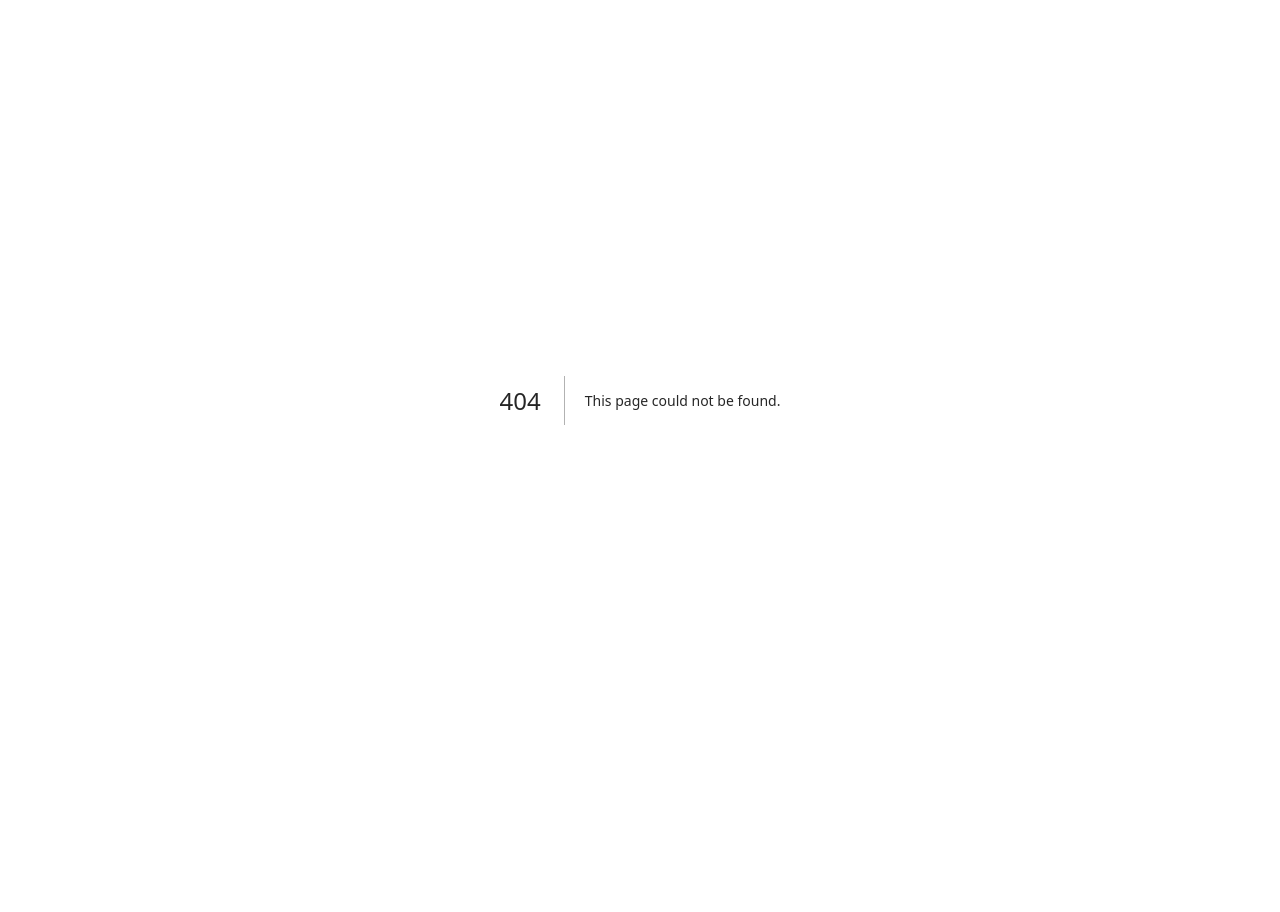
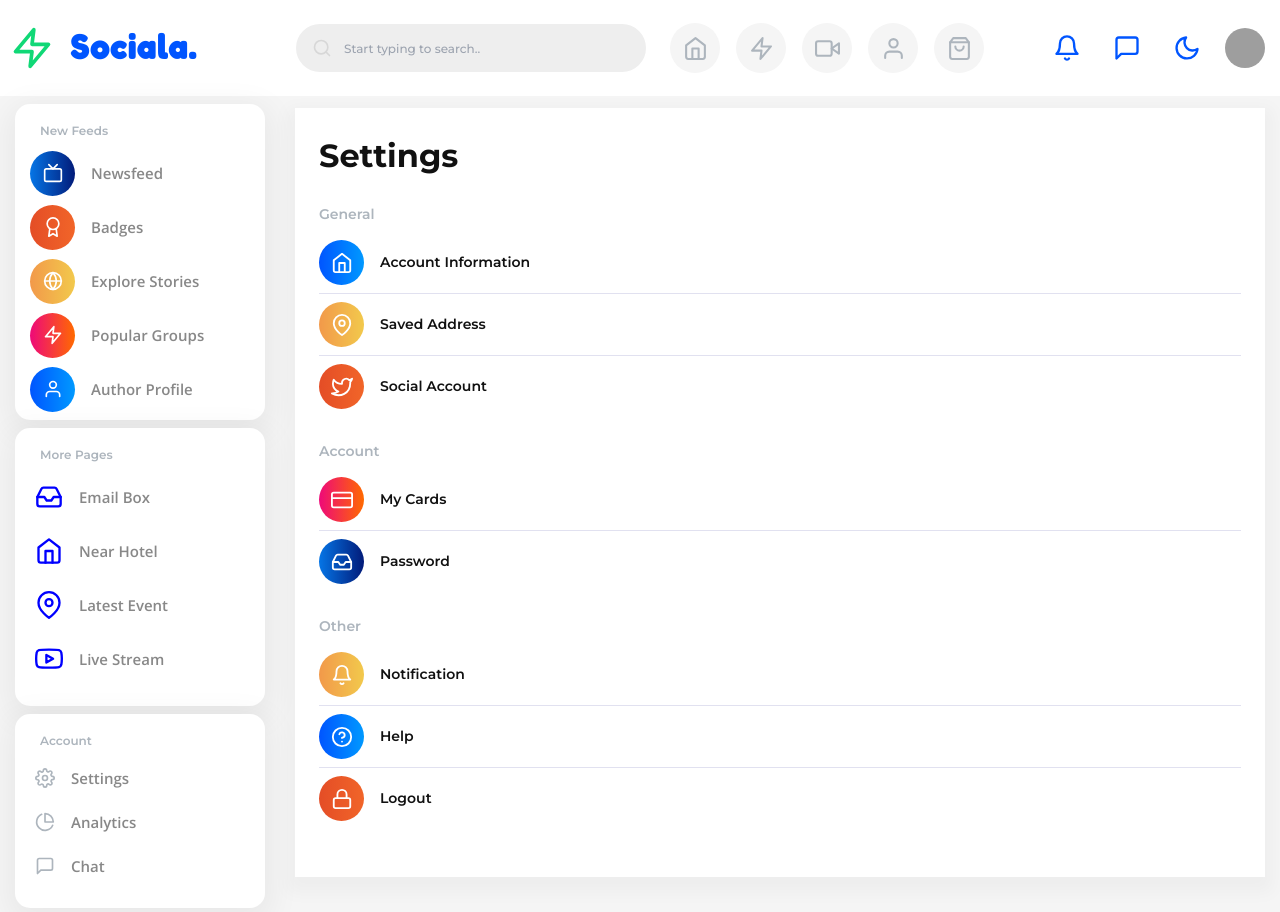
Before and after one commit to kien2572001/Fakebook, a Next.js app in the folder web/: page /defaultsettings in a window 1280 px wide. Before the commit this address had no page. Shown: the top 912 px of the page. Before the commit the page ends 800 px from the top, so only its background shows below. Built offline with nearby package versions, Linux system fonts and the light colour scheme; grey boxes are pictures that could not be loaded; a web font is replaced by a local one.

Commit message:
feat: add DefaultSetting page

```diff
--- a/web/components/layouts/Sidebar/index.js
+++ b/web/components/layouts/Sidebar/index.js
@@ -1,6 +1,7 @@
 import react from "react";
 import { Tv, Globe, Award, Zap, User } from "react-feather";
 import { Inbox, Home, MapPin, Youtube } from "react-feather";
+import { Settings,PieChart,MessageSquare } from "react-feather";
 
 export default function Sidebar() {
   return (
@@ -105,6 +106,42 @@ export default function Sidebar() {
         </div>
       </div>
       {/* End more pages */}
+      {/* Account box */}
+      <div className="w-full flex flex-col my-2 pt-4 pb-1 bg-white rounded-[15px] shadow-[0_8px_30px_8px_rgba(0,0,0,0.05)]">
+        <div className="text-xs text-gray-text font-semibold pl-[25px] mb-[5px] font-montserrat leading-[21px]">
+          Account
+        </div>
+        <div className="flex flex-col mb-4">
+          {/* Settings button */}
+          <div className="flex px-[20px] py-2 items-center min-h-[44px]">
+            <div className="w-[20px] h-[20px] flex justify-center items-center mr-4 ">
+              <Settings size="20" color="#adb5bd" />
+            </div>
+            <div className="text-[15px] text-[#888888] font-semibold">
+              Settings
+            </div>
+          </div>
+          {/* Analytics button */}
+          <div className="flex px-[20px] py-2 items-center min-h-[44px]">
+            <div className="w-[20px] h-[20px] flex justify-center items-center mr-4 ">
+              <PieChart size="20" color="#adb5bd" />
+            </div>
+            <div className="text-[15px] text-[#888888] font-semibold">
+              Analytics
+            </div>
+          </div>
+          {/* Chat button */}
+          <div className="flex px-[20px] py-2 items-center min-h-[44px]">
+            <div className="w-[20px] h-[20px] flex justify-center items-center mr-4 ">
+              <MessageSquare size="20" color="#adb5bd" />
+            </div>
+            <div className="text-[15px] text-[#888888] font-semibold">
+              Chat
+            </div>
+          </div>
+        </div>
+      </div>
+      {/* End of account box */}
     </div>
   );
 }
--- /dev/null
+++ b/web/components/user/DefaultSetting/index.js
@@ -0,0 +1,96 @@
+import MainLayout from "~/components/layouts/MainLayout";
+import {
+  Home,
+  MapPin,
+  Twitter,
+  CreditCard,
+  Inbox,
+  Bell,
+  HelpCircle,
+  Lock,
+} from "react-feather";
+export default function DefaultSetting() {
+  return (
+    <MainLayout>
+      <div className="px-[15px] w-full mt-3 ">
+        <div className="w-full p-6 bg-white shadow-[0_0.5rem_1rem_0.5rem_rgba(0,0,0,0.03)] flex flex-col items-center">
+          <div className="w-full mb-6 text-[2rem] font-bold self-start	">
+            Settings
+          </div>
+          <div className="w-full text-sm text-gray-text self-start font-semibold mb-2">
+            General
+          </div>
+          {/* General box */}
+          {/* Account infomation */}
+          <div className="w-full flex py-2 justify-start border-solid border-b border-[#E1E1F0]">
+            <div className="bg-blue-500 w-[45px] h-[45px] rounded-[45px] flex items-center justify-center mr-4 bg-gradient-to-r from-[#05f] to-[#09f]">
+              <Home size={22} color="white" />
+            </div>
+            <div className="font-semibold leading-[45px]">
+              Account Information
+            </div>
+          </div>
+          {/* Save Address */}
+          <div className="w-full flex py-2 justify-start border-solid border-b border-[#E1E1F0]">
+            <div className="bg-blue-500 w-[45px] h-[45px] rounded-[45px] flex items-center justify-center mr-4 bg-gradient-to-r from-[#f2994a] to-[#f2c94c]">
+              <MapPin size={22} color="white" />
+            </div>
+            <div className="font-semibold leading-[45px]">Saved Address</div>
+          </div>
+          {/* Social Account */}
+          <div className="w-full flex py-2 justify-start mb-6">
+            <div className="bg-blue-500 w-[45px] h-[45px] rounded-[45px] flex items-center justify-center mr-4 bg-gradient-to-r from-[#e44d26] to-[#f16529]">
+              <Twitter size={22} color="white" />
+            </div>
+            <div className="font-semibold leading-[45px]">Social Account</div>
+          </div>
+          {/* Account */}
+          <div className="w-full text-sm text-gray-text self-start font-semibold mb-2">
+            Account
+          </div>
+          {/* My cards */}
+          <div className="w-full flex py-2 justify-start border-solid border-b border-[#E1E1F0]">
+            <div className="bg-blue-500 w-[45px] h-[45px] rounded-[45px] flex items-center justify-center mr-4 bg-gradient-to-r from-[#ee0979] to-[#ff6a00]">
+              <CreditCard size={22} color="white" />
+            </div>
+            <div className="font-semibold leading-[45px]">My Cards</div>
+          </div>
+          {/* Password */}
+          <div className="w-full flex py-2 justify-start mb-6">
+            <div className="bg-blue-500 w-[45px] h-[45px] rounded-[45px] flex items-center justify-center mr-4 bg-gradient-to-r from-[#0575e6] to-[#021b79]">
+              <Inbox size={22} color="white" />
+            </div>
+            <div className="font-semibold leading-[45px]">Password</div>
+          </div>
+          {/* Other */}
+          <div className="w-full text-sm text-gray-text self-start font-semibold mb-2">
+            Other
+          </div>
+          {/* Notification */}
+          <div className="w-full flex py-2 justify-start border-solid border-b border-[#E1E1F0]">
+            <div className="bg-blue-500 w-[45px] h-[45px] rounded-[45px] flex items-center justify-center mr-4 bg-gradient-to-r from-[#f2994a] to-[#f2c94c]">
+              <Bell size={22} color="white" />
+            </div>
+            <div className="font-semibold leading-[45px]">Notification</div>
+          </div>
+          {/* Help */}
+          <div className="w-full flex py-2 justify-start border-solid border-b border-[#E1E1F0]">
+            <div className="bg-blue-500 w-[45px] h-[45px] rounded-[45px] flex items-center justify-center mr-4 bg-gradient-to-r from-[#05f] to-[#09f]">
+                <HelpCircle size={22}  color="white"/>
+            </div>
+            <div className="font-semibold leading-[45px]">
+                Help
+            </div>
+          </div>
+          {/* Logout */}
+          <div className="w-full flex py-2 justify-start mb-6">
+            <div className="bg-blue-500 w-[45px] h-[45px] rounded-[45px] flex items-center justify-center mr-4 bg-gradient-to-r from-[#e44d26] to-[#f16529]">
+              <Lock size={22} color="white" />
+            </div>
+            <div className="font-semibold leading-[45px]">Logout</div>
+          </div>
+        </div>
+      </div>
+    </MainLayout>
+  );
+}
--- /dev/null
+++ b/web/pages/defaultsettings.js
@@ -0,0 +1,5 @@
+import DefaultSetting from "~/components/user/DefaultSetting";
+
+export default function defaultsettings() {
+  return <DefaultSetting />;
+}
```
